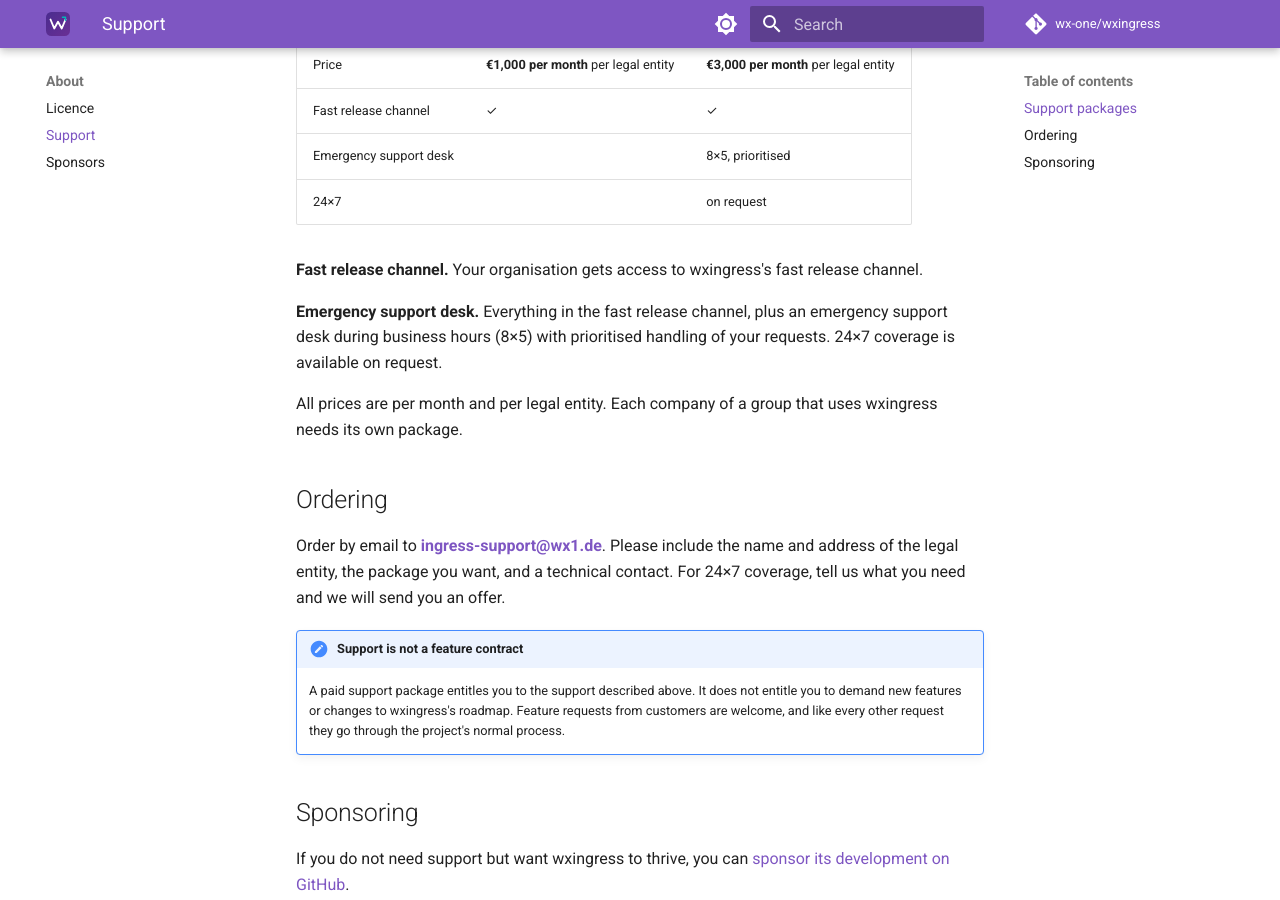
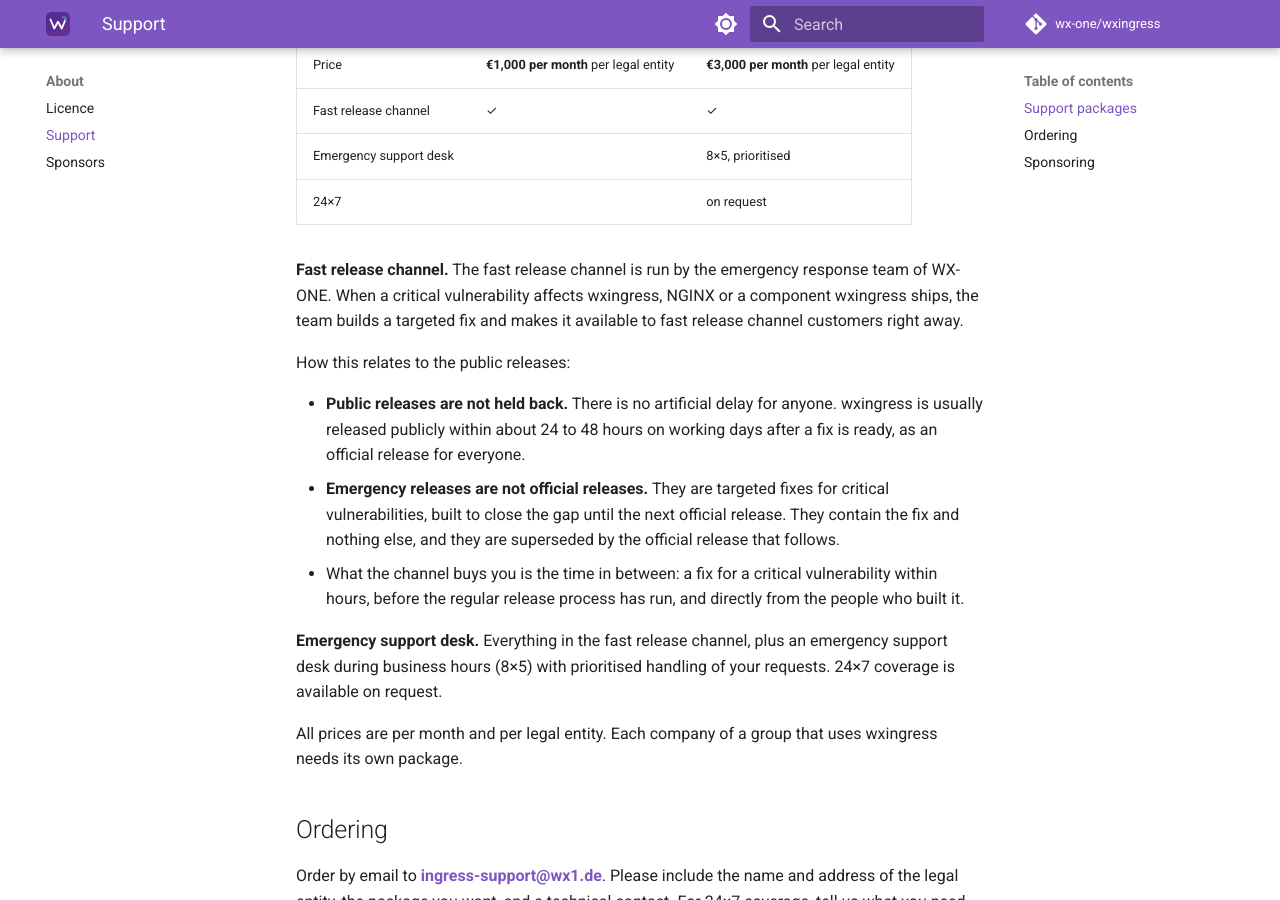
Before and after one commit to wx-one/wxingress, an MkDocs documentation site: the page built from docs/about/support.md, in a window 1280 px wide and 900 px high, scrolled down 440 px. Built offline with MkDocs 1.6.1 and Material for MkDocs 9.7.7, drawn with Linux system fonts in a browser that asks for light colours; comment, search, counter and statistics services are not loaded.

Commit message:
docs: what the fast release channel is - targeted fixes for critical vulnerabilities from the WX-ONE emergency response team ahead of the official release, which is not held back (usually 24 to 48 hours on working days); SECURITY.md with responsible disclosure to security-ingress@wx1.de

```diff
--- a/docs/about/support.md
+++ b/docs/about/support.md
@@ -16,7 +16,20 @@ development and gives you a direct line to the people who build it.
 | Emergency support desk | | 8×5, prioritised |
 | 24×7 | | on request |
 
-**Fast release channel.** Your organisation gets access to wxingress's fast release channel.
+**Fast release channel.** The fast release channel is run by the emergency response team of WX-ONE.
+When a critical vulnerability affects wxingress, NGINX or a component wxingress ships, the team builds a
+targeted fix and makes it available to fast release channel customers right away.
+
+How this relates to the public releases:
+
+- **Public releases are not held back.** There is no artificial delay for anyone. wxingress is usually
+  released publicly within about 24 to 48 hours on working days after a fix is ready, as an official
+  release for everyone.
+- **Emergency releases are not official releases.** They are targeted fixes for critical
+  vulnerabilities, built to close the gap until the next official release. They contain the fix and
+  nothing else, and they are superseded by the official release that follows.
+- What the channel buys you is the time in between: a fix for a critical vulnerability within hours,
+  before the regular release process has run, and directly from the people who built it.
 
 **Emergency support desk.** Everything in the fast release channel, plus an emergency support desk
 during business hours (8×5) with prioritised handling of your requests. 24×7 coverage is available on
```
Also changed, not shown: README.md (+6 -3 lines), SECURITY.md (+29 -11 lines), docs/index.md (+2 -2 lines).
